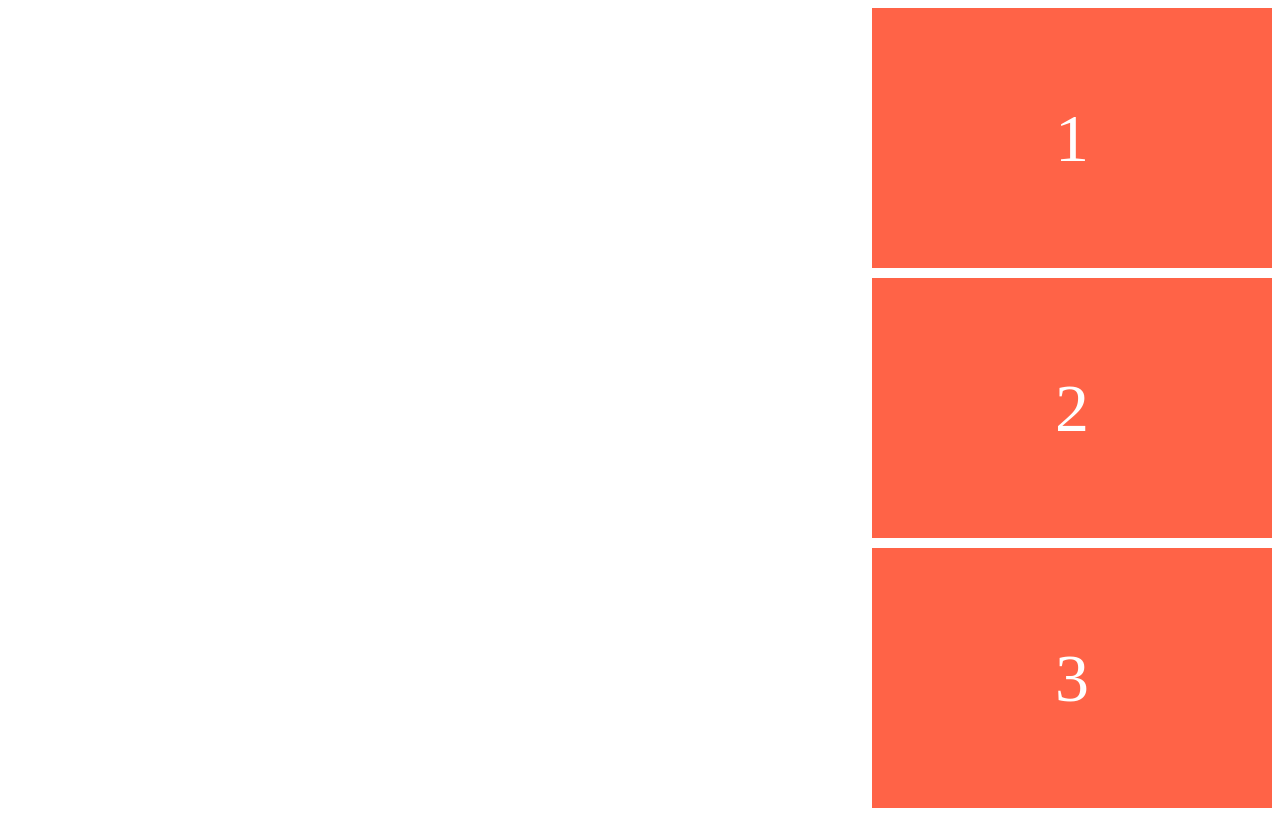
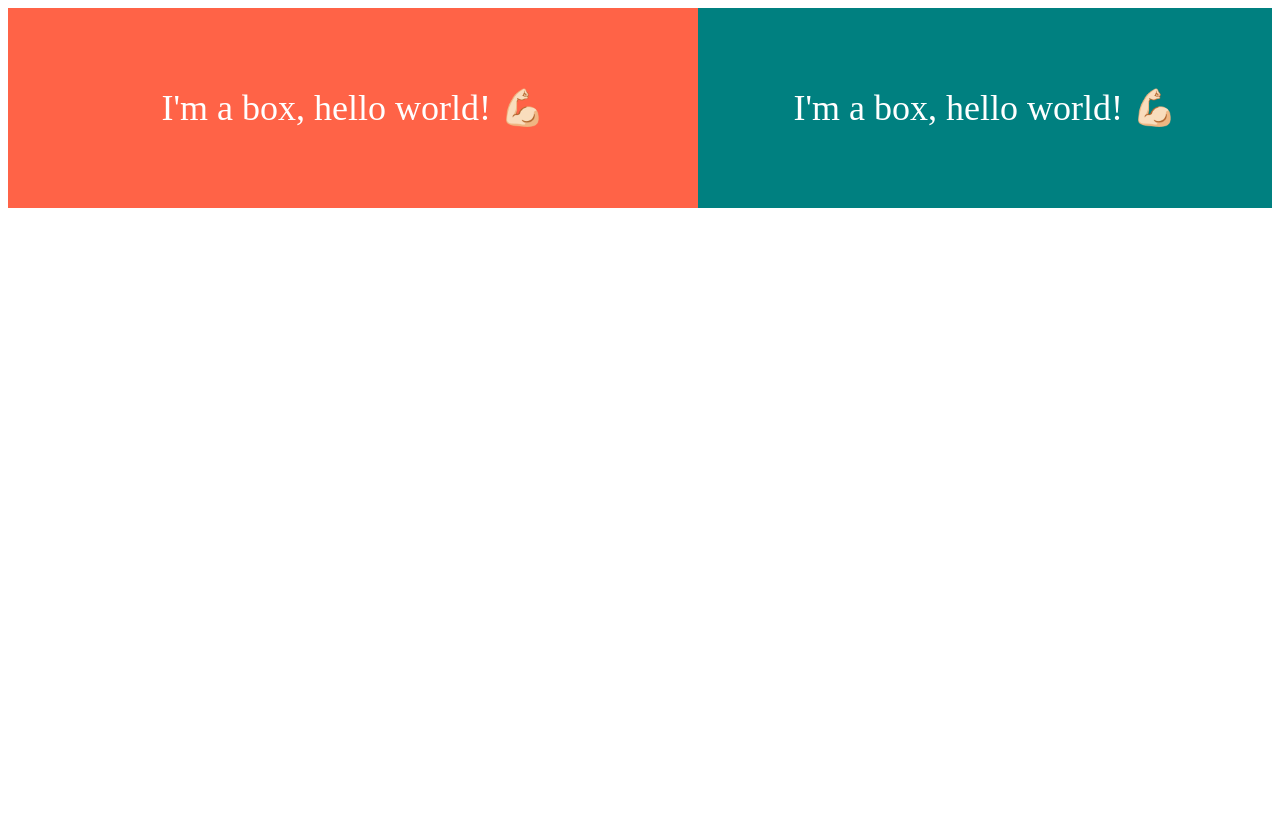
Before and after one commit to chldntjr1321/CSS-Layout-Masterclass, a website built with Vite: page index.html in a window 1280 px wide. Built offline with nearby package versions, Linux system fonts and the light colour scheme.

Commit message:
flex-grow / flex-shrink / felx-basis

```diff
--- a/index.html
+++ b/index.html
@@ -7,8 +7,9 @@
     <title>CSS Layout Masterclass</title>
   </head>
   <body>
-    <div class="box">1</div>
-    <div class="box">2</div>
-    <div class="box">3</div>
+    <div class="father">
+      <div class="box">I'm a box, hello world! 💪🏻</div>
+      <div class="box">I'm a box, hello world! 💪🏻</div>
+    </div>
   </body>
 </html>
--- a/style.css
+++ b/style.css
@@ -1,19 +1,27 @@
-body {
+.father {
   display: flex;
   height: 100vh;
-  flex-direction: column;
-  gap: 10px;
   justify-content: center;
-  align-items: flex-end;
+  flex-flow: row nowrap;
 }
 
 .box {
   display: flex;
-  width: 400px;
-  height: 400px;
-  background-color: tomato;
+  height: 200px;
   color: white;
-  font-size: 68px;
+  font-size: 36px;
   justify-content: center;
   align-items: center;
 }
+
+.box:first-child {
+  background-color: tomato;
+  flex-grow: 1;
+  flex-basis: 500px;
+  flex-shrink: 0;
+}
+
+.box:last-child {
+  background-color: teal;
+  flex-grow: 1;
+}
```
